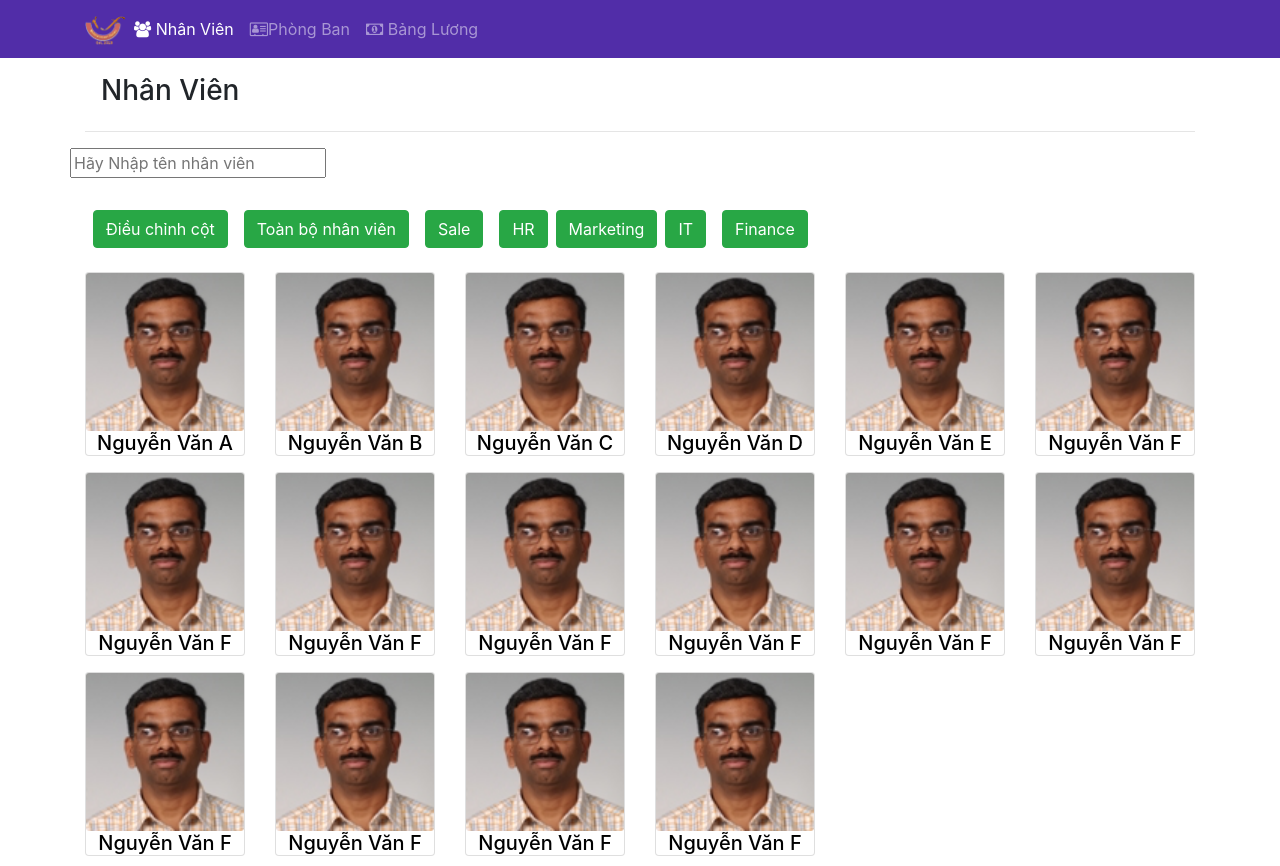
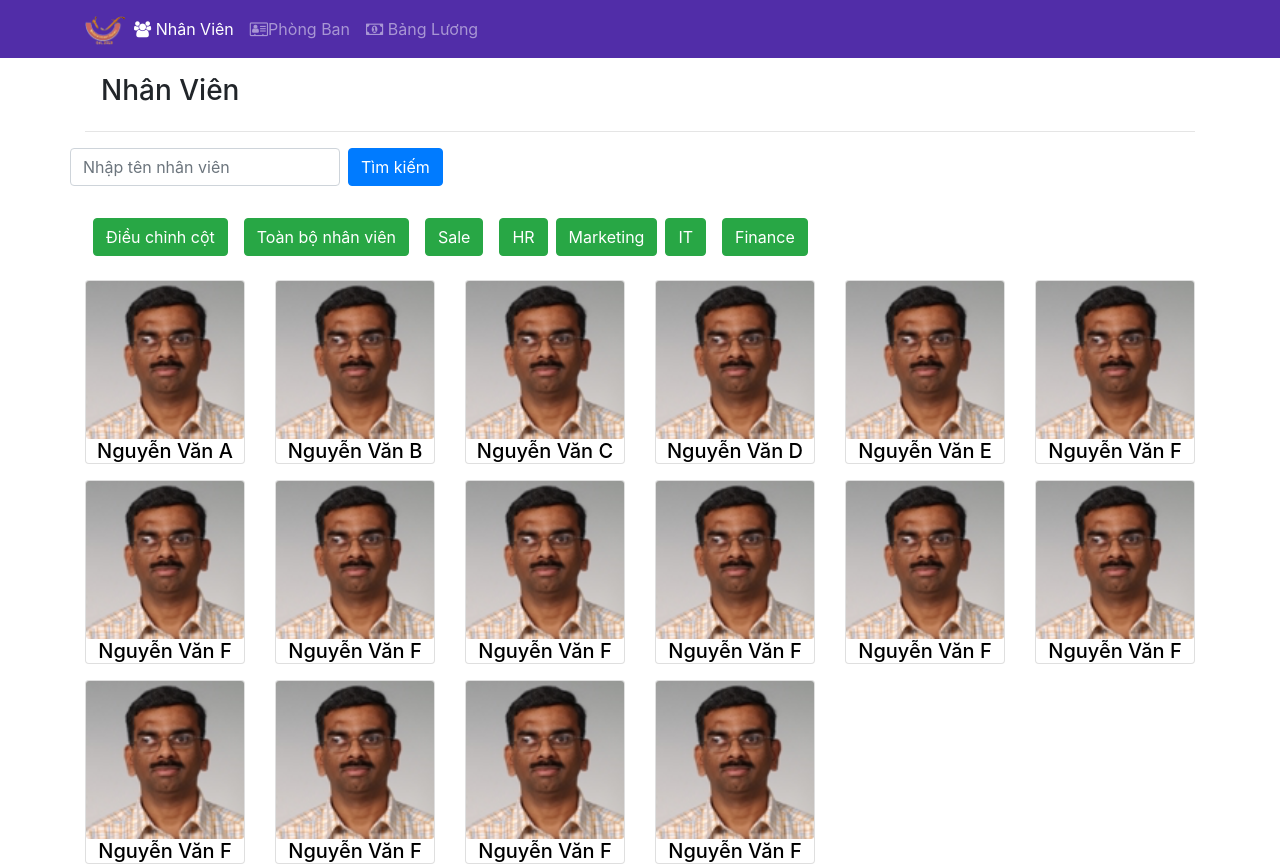
Before and after one commit to SilvioAnh/ASM1, a React (Create React App) app: page /staff in a window 1280 px wide. Shown: the top 866 px of the page. Built offline with nearby package versions, Linux system fonts and the light colour scheme.

Commit message:
them chuc nang tim kiem nhan vien thanh cong

```diff
--- a/src/component/MainStaffComponent.js
+++ b/src/component/MainStaffComponent.js
@@ -16,9 +16,6 @@ const mapStateToProps = state =>{
    }
 }
 class Main extends Component {
-  constructor(props) {
-    super(props);
-  }
 
   render() {
     const StaffWithId = ({match}) =>{
--- a/src/component/StaffListComponent.js
+++ b/src/component/StaffListComponent.js
@@ -1,15 +1,18 @@
 import React, { Component } from "react";
 import {Card, CardTitle, CardImg} from 'reactstrap';
 import {Link} from "react-router-dom";
+import SearchItem from "../redux/searchItem";
 
 class StaffList extends Component{
     constructor(props) {
         super(props);
+        this.handleSearch= this.handleSearch.bind(this);
         this.state = {
             selectedStaff : null,
             onCol:"col-5 col-lg-2 col-md-3 mt-3",
             isToggle : true,
             staff01: this.props.staffs,
+            valueSearch : ''
         }
     }
     onColSelected(){
@@ -34,8 +37,27 @@ class StaffList extends Component{
     staffFinance(){
         this.setState( {staff01 : this.props.staffs.filter((names) => names.department.name === "Finance" )})
     }
+    handleSearch(search){
+        this.setState({
+            valueSearch: search
+        })
+        console.log("giá trị valueSearch thay đổi:" + search)
+    }
     render() {
-         const menu = this.state.staff01.map((names) => {
+        let dataOrigin = this.state.staff01;
+        let listNew= [];
+        const search = this.state.valueSearch;
+        if(search.length > 0){
+                dataOrigin.forEach((item)=>{
+                    if(item.name.toLowerCase().indexOf(search) !== -1){
+                        listNew.push(item)
+                    }
+                })
+        }
+         else{
+            listNew=dataOrigin
+        }
+        const menu = listNew.map((names) => {
             return (
                 <div key={names.id} className={this.state.onCol}>
                     <Card>
@@ -54,8 +76,8 @@ class StaffList extends Component{
                 </div>
                 <hr />
                 <div className=" row mb-4 ">
-                    <input  placeholder="Hãy Nhập tên nhân viên" />
-
+                   <SearchItem searchStaff={ this.state.valueSearch}
+                   handleSearch={ this.handleSearch}/>
                 </div>
                 <div className="row ">
                     <div className="col-12">
--- a/src/redux/Reducer.js
+++ b/src/redux/Reducer.js
@@ -5,6 +5,7 @@ export const startState={
     staffs : STAFFS,
     departments: DEPARTMENTS,
     role: ROLE,
+    search:""
 };
 export const Reducer = (state= startState, action) => {
     return state;
--- a/src/redux/configStore.js
+++ b/src/redux/configStore.js
@@ -3,5 +3,4 @@ import {Reducer, startState} from "./Reducer";
 
 export const ConfigStore=(store = createStore( Reducer, startState )) => {
     return store;
-
 };
--- /dev/null
+++ b/src/redux/searchItem.js
@@ -0,0 +1,19 @@
+// than khảo https://kentrung256.blogspot.com/2018/03/reactjs-co-ban-b9-search-item.html
+// https://www.youtube.com/watch?v=NfzT46L38Cg
+import React, {Component} from "react";
+import {Button,Input, Col} from "reactstrap";
+
+class SearchItem extends Component{
+    render() {
+        return(
+            <Col className="row col-12 col-lg-6 col-md-6" >
+                <Input className="col-7 col-lg-6 col-md-6" type="text" name="text" placeholder="Nhập tên nhân viên"
+                innerRef={input=> {this.searchStaff= input}}
+                 />
+                <Button className="ml-2" color="primary" onClick={()=>this.props.handleSearch(this.searchStaff.value)} >Tìm kiếm</Button>
+            </Col>
+        )
+    }
+
+}
+export default SearchItem;
```
Lines whose indentation alone changed are shown as unchanged.
